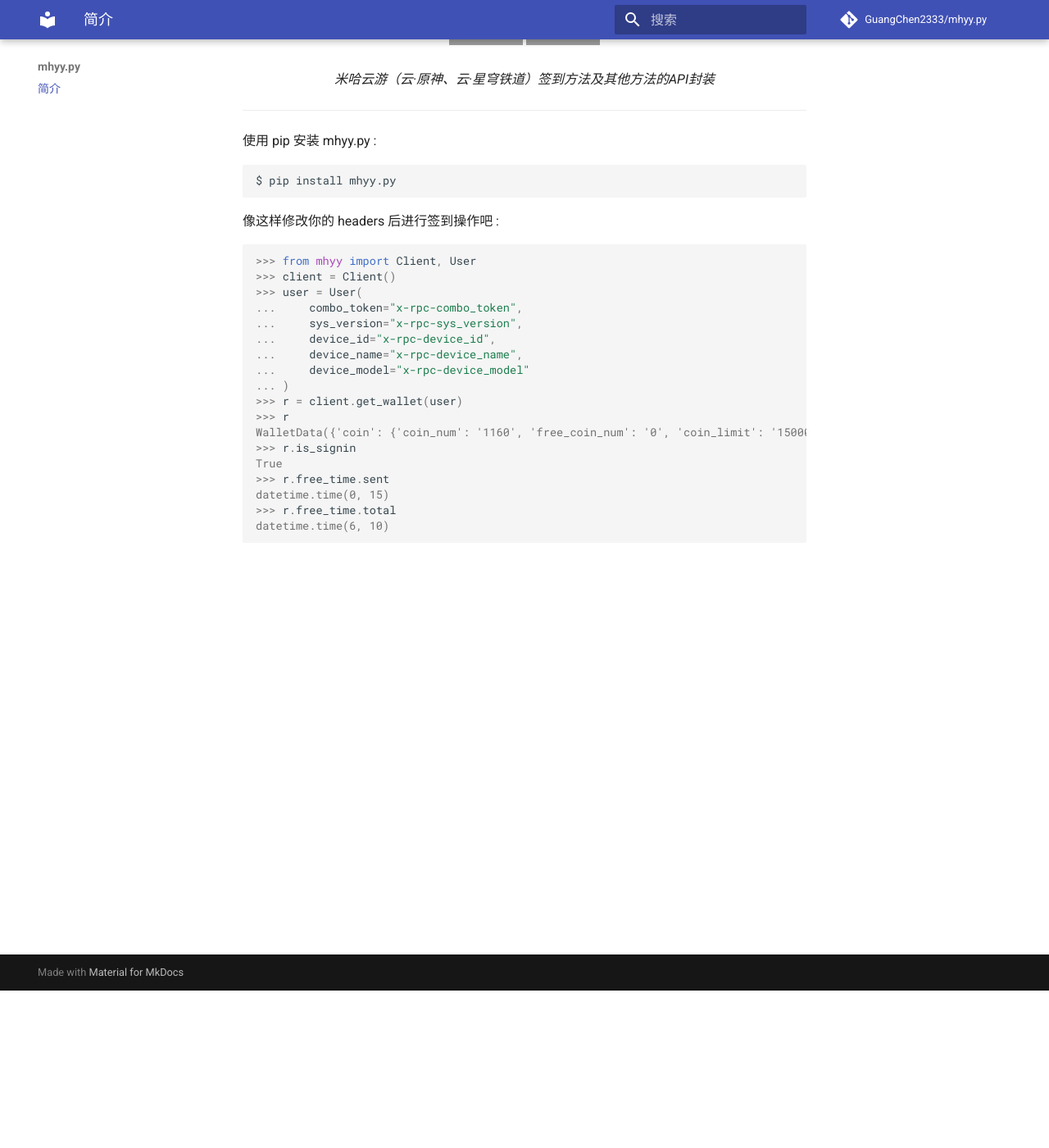
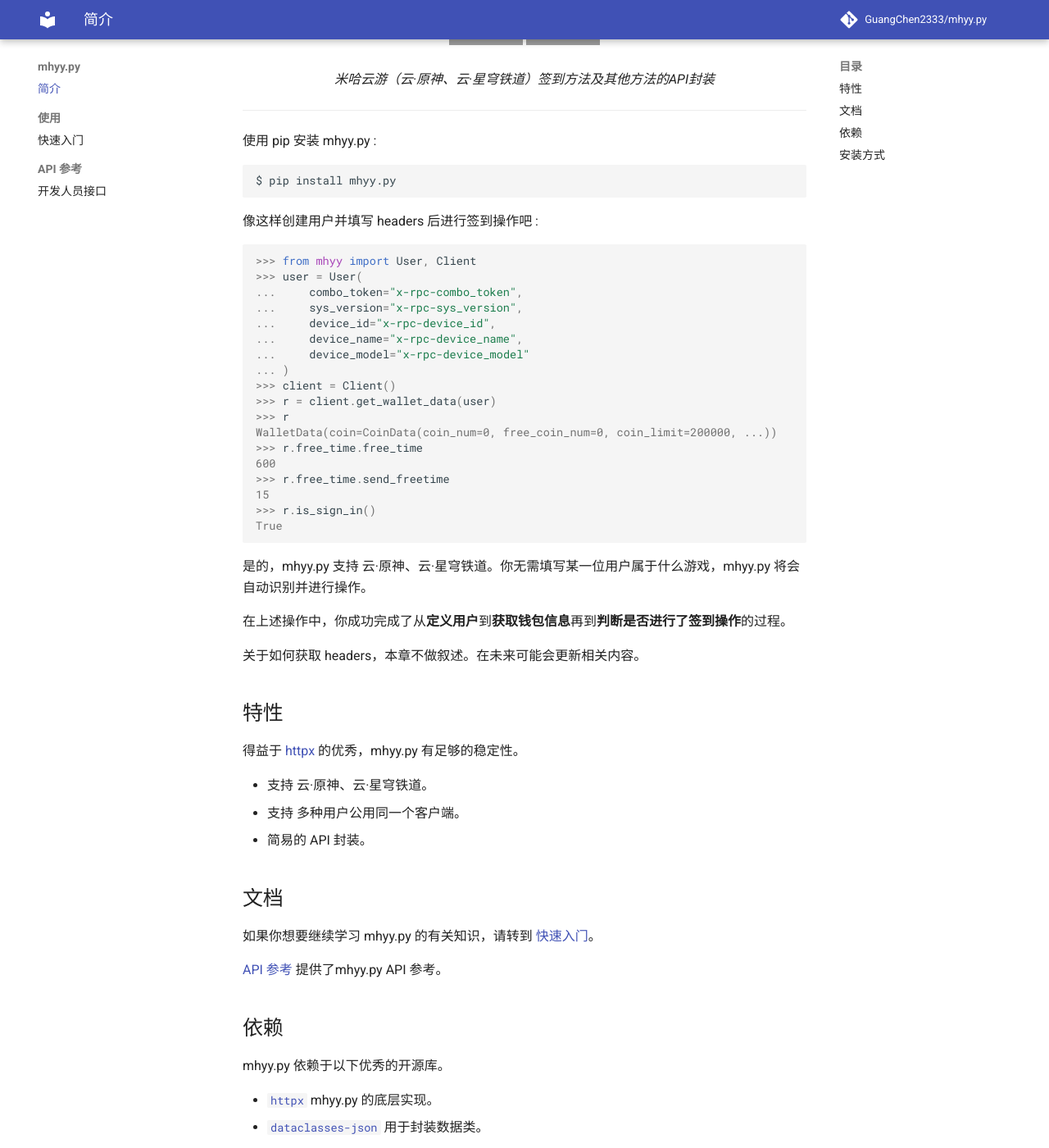
Before and after one commit to Mooneze/mhyy.py, an MkDocs documentation site: the page built from docs/index.md, in a window 1280 px wide and 1400 px high, scrolled down 192 px. Shown: the whole window at 82% size. Built offline with MkDocs 1.6.1 and Material for MkDocs 9.7.7, drawn with Linux system fonts in a browser that asks for light colours; comment, search, counter and statistics services are not loaded; some of the changed text lies outside the part shown; grey boxes are pictures that could not be loaded.

Commit message:
feat: Bump to 2.0.0!

````diff
--- a/docs/index.md
+++ b/docs/index.md
@@ -23,11 +23,10 @@
 $ pip install mhyy.py
 ```
 
-像这样修改你的 headers 后进行签到操作吧 :
+像这样创建用户并填写 headers 后进行签到操作吧 :
 
 ```pycon
->>> from mhyy import Client, User
->>> client = Client()
+>>> from mhyy import User, Client
 >>> user = User(
 ...     combo_token="x-rpc-combo_token",
 ...     sys_version="x-rpc-sys_version",
@@ -35,13 +34,53 @@
 ...     device_name="x-rpc-device_name",
 ...     device_model="x-rpc-device_model"
 ... )
->>> r = client.get_wallet(user)
+>>> client = Client()
+>>> r = client.get_wallet_data(user)
 >>> r
-WalletData({'coin': {'coin_num': '1160', 'free_coin_num': '0', 'coin_limit': '150000', 'exchange': '10'}, ...)
->>> r.is_signin
+WalletData(coin=CoinData(coin_num=0, free_coin_num=0, coin_limit=200000, ...))
+>>> r.free_time.free_time
+600
+>>> r.free_time.send_freetime
+15
+>>> r.is_sign_in()
 True
->>> r.free_time.sent
-datetime.time(0, 15)
->>> r.free_time.total
-datetime.time(6, 10)
 ```
+
+是的，mhyy.py 支持 云·原神、云·星穹铁道。你无需填写某一位用户属于什么游戏，mhyy.py 将会自动识别并进行操作。
+
+在上述操作中，你成功完成了从**定义用户**到**获取钱包信息**再到**判断是否进行了签到操作**的过程。
+
+关于如何获取 headers，本章不做叙述。在未来可能会更新相关内容。
+
+## 特性
+
+得益于 [httpx](https://www.python-httpx.org/) 的优秀，mhyy.py 有足够的稳定性。
+
+- 支持 云·原神、云·星穹铁道。
+- 支持 多种用户公用同一个客户端。
+- 简易的 API 封装。
+
+## 文档
+
+如果你想要继续学习 mhyy.py 的有关知识，请转到 [快速入门](usage/quick_start.md)。
+
+[API 参考](api/interface.md) 提供了mhyy.py API 参考。
+
+## 依赖
+
+mhyy.py 依赖于以下优秀的开源库。
+
+- [`httpx`](https://github.com/encode/httpx/) mhyy.py 的底层实现。
+- [`dataclasses-json`](https://github.com/lidatong/dataclasses-json) 用于封装数据类。
+
+## 安装方式
+
+!!! Note
+
+    mhyy.py 需要 python 3.8 及以上运行环境！
+
+使用 pip 安装 mhyy.py :
+
+```shell
+$ pip install mhyy.py
+```
--- a/mkdocs.yml
+++ b/mkdocs.yml
@@ -19,11 +19,18 @@
 # Navigation
 nav:
   - 简介: index.md
-#  - 使用:
-#      - 快速开始: usage/quick_start.md
+  - 使用:
+      - 快速入门: usage/quick_start.md
+  - API 参考:
+      - 开发人员接口: api/interface.md
+
+# Plugin
+plugins:
+  - tags
 
 # noinspection YAMLSchemaValidation
 markdown_extensions:
+  - admonition
   - pymdownx.highlight:
       use_pygments: true
   - pymdownx.superfences
--- a/requirements.txt
+++ b/requirements.txt
@@ -3,4 +3,4 @@
 dataclasses-json==0.6.4
 
 # Document
-mkdocs-material==9.5.3
+mkdocs-material==9.5.7
````
Also changed, not shown: docs/api/interface.md (added, +346 -0 lines), docs/usage/quick_start.md (+88 -0 lines), 7 other files.
